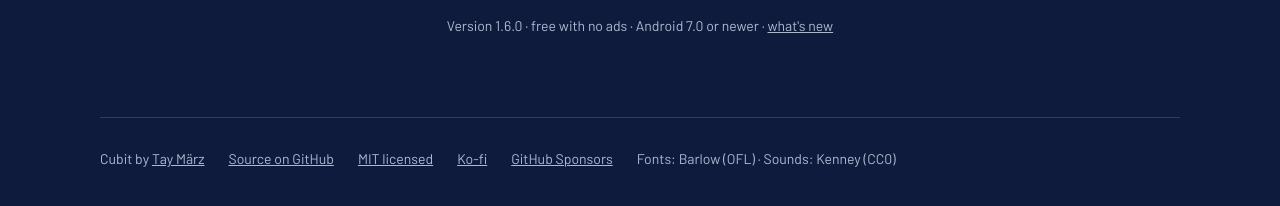
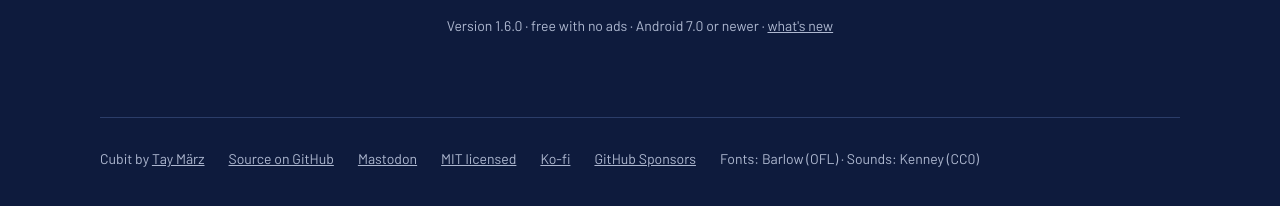
Before and after one commit to taynotfound/cubit, a plain HTML site: page docs/index.html in a window 1280 px wide. Shown: the part 9051-9257 px from the top of the page. Drawn offline with nearby package versions, Linux system fonts and the light colour scheme; no server answers.

Commit message:
Link the Mastodon account (@cubitgame@mastodon.social)
The site's footer and the player link it with rel="me", so the profile's links show as verified. Launch notes updated
for the account.

Co-Authored-By: Claude Opus 5.5 <noreply@anthropic.com>
Claude-Session: https://claude.ai/code/session_01Rnyr6r6JAi5CpfDrgGCh1d

```diff
--- a/docs/index.html
+++ b/docs/index.html
@@ -486,6 +486,7 @@
   <footer>
     <span>Cubit by <a href="https://taymaerz.de">Tay März</a></span>
     <a href="https://github.com/taynotfound/cubit">Source on GitHub</a>
+    <a rel="me" href="https://mastodon.social/@cubitgame">Mastodon</a>
     <a href="https://github.com/taynotfound/cubit/blob/main/LICENSE">MIT licensed</a>
     <a href="https://ko-fi.com/taygotkofi">Ko-fi</a>
     <a href="https://github.com/sponsors/taynotfound">GitHub Sponsors</a>
```
Also changed, not shown: docs/play.html (+1 -0 lines), 1 other file.
